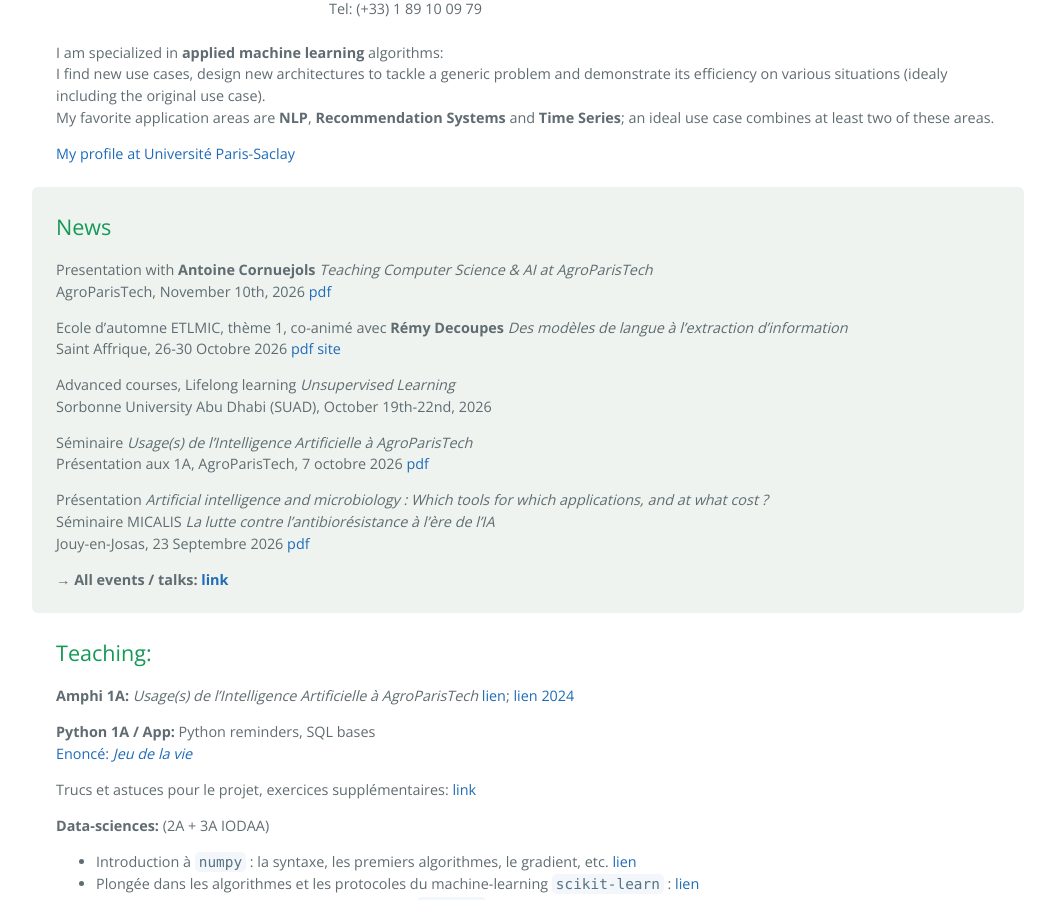
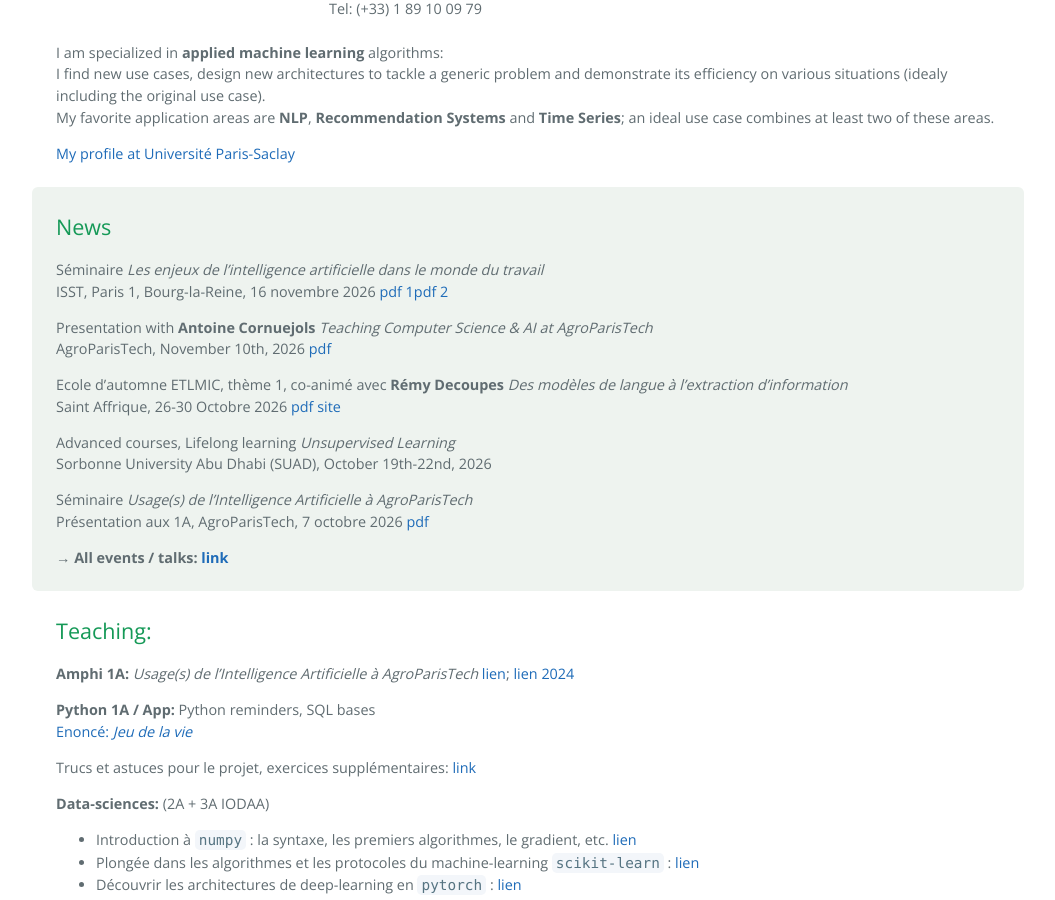
Before and after one commit to vguigue/vguigue.github.io, a Jekyll site: the page built from index.md, in a window 1280 px wide and 900 px high, scrolled down 407 px. Shown: the whole window, without its empty margins (112-1167 px from the left). Built offline with Jekyll 4.4.1, drawn with Linux system fonts in a browser that asks for light colours; our own code applies the rules of GitHub Pages for plain Markdown files.

Commit message:
ia travail

```diff
--- a/index.md
+++ b/index.md
@@ -20,6 +20,9 @@ My favorite application areas are **NLP**, **Recommendation Systems** and **Time
 
 <!-- news:start -->
 
+Séminaire *Les enjeux de l'intelligence artificielle dans le monde du travail* <BR>
+ISST, Paris 1, Bourg-la-Reine, 16 novembre 2026 [pdf 1](pres/IA-travail-1-26)[pdf 2](pres/IA-travail-2-26)
+
 Presentation with **Antoine Cornuejols** *Teaching Computer Science & AI at AgroParisTech* <BR>
 AgroParisTech, November 10th, 2026 [pdf](pres/Tr_AgroParisTech_AI.pdf)
 
@@ -31,10 +34,6 @@ Sorbonne University Abu Dhabi (SUAD), October 19th-22nd, 2026
 
 Séminaire *Usage(s) de l'Intelligence Artificielle à AgroParisTech*<BR>
 Présentation aux 1A, AgroParisTech, 7 octobre 2026 [pdf](pres/Agro1A-Intro-IA-26.pdf)
-
-Présentation *Artificial intelligence and microbiology : Which tools for which applications, and at what cost ?* <BR>
-Séminaire MICALIS *La lutte contre l'antibiorésistance à l'ère de l'IA*<BR>
-Jouy-en-Josas, 23 Septembre 2026 [pdf](pres/micalis-26.pdf)
 
 <!-- news:end -->
 
```
Also changed, not shown: event.md (+3 -0 lines).
